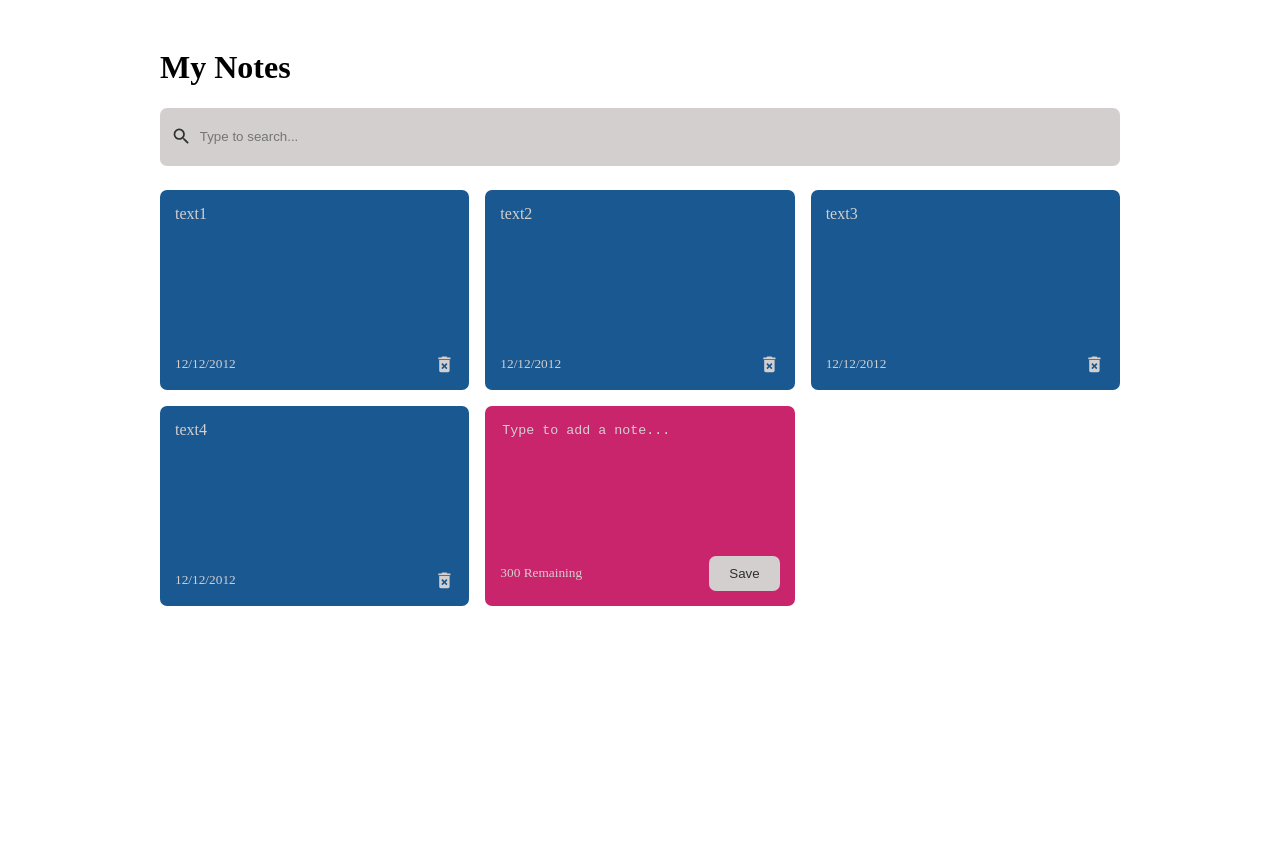
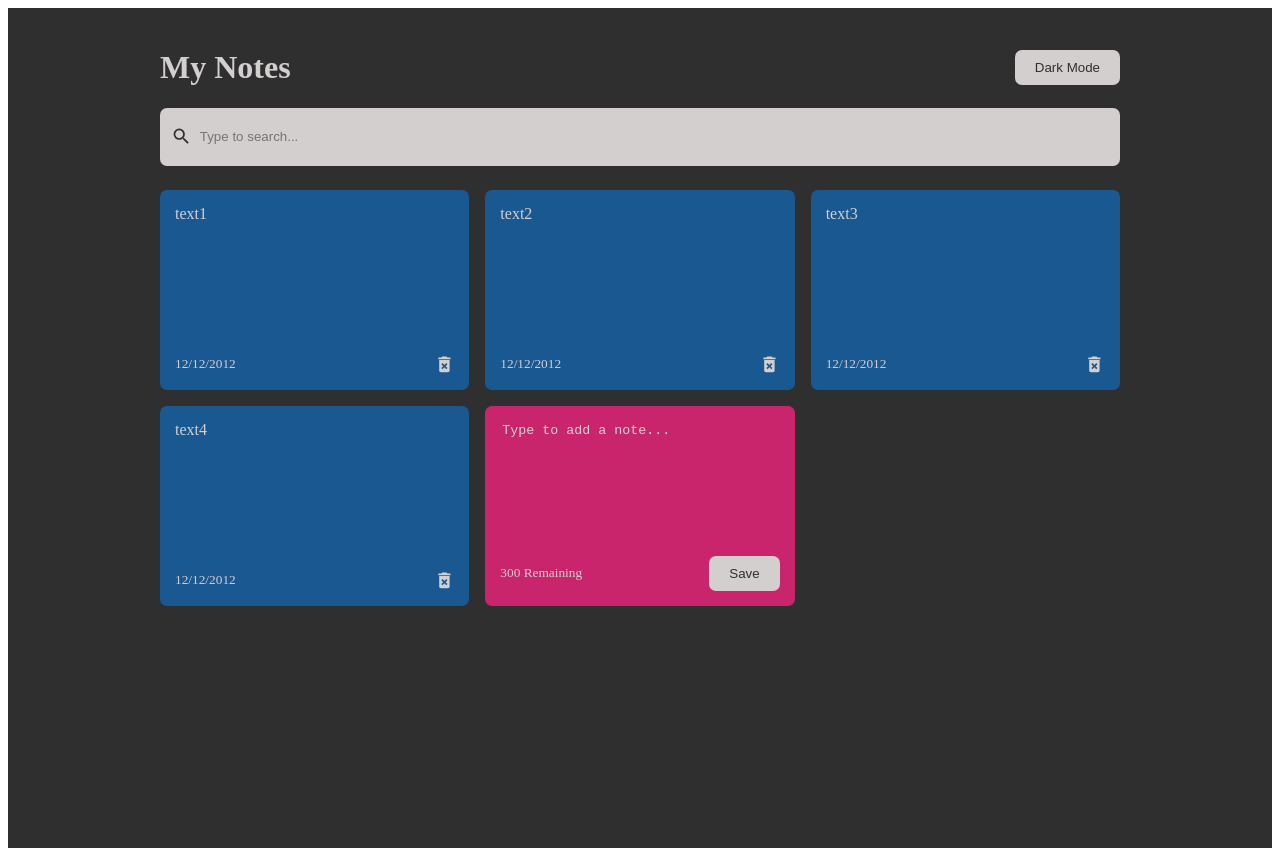
Before and after one commit to Baraah-Rn/Note-App-React-, a React (Create React App) app: page / in a window 1280 px wide. Before the commit the page ends 800 px from the top, so only its background shows below. Built offline with nearby package versions, Linux system fonts and the light colour scheme.

Commit message:
add darkMode

```diff
--- a/src/App.css
+++ b/src/App.css
@@ -5,8 +5,15 @@
   --secondary-color: rgb(47, 47, 47) ;
   --border-radius: 7px;
 }
+.header-box{
+  display: flex;
+  align-items: center;
+  flex-direction: row;
+  justify-content: space-between;
+}
 .container {
   max-width: 960px;
+  min-height: 100vh;
   margin-left: auto;
   margin-right: auto;
  padding: 20px;
@@ -46,14 +53,14 @@ textarea::placeholder{
   color:var(--primary-color);
 }
 
-.save{
+.btn{
   background-color: var(--primary-color) ;
   color:var(--secondary-color);
   border-radius: var(--border-radius);
   padding: 10px 20px;
   border: none;
 }
-.save:hover{
+.btn:hover{
   background-color:var(--secondary-color);
   color: var(--primary-color);
   cursor: pointer;
@@ -88,3 +95,11 @@ background-color: var(--primary-color);
   padding-right: 6px;
   padding-left: 6px;
   }
+
+  .dark-mode{
+    background-color: var(--secondary-color);
+  }
+
+  .dark-mode h1{
+  color: var(--primary-color);
+  }
--- a/src/App.js
+++ b/src/App.js
@@ -3,6 +3,7 @@ import { useState } from "react";
 import { v4 as uuidv4 } from "uuid";
 import NotesList from "./components/NotesList";
 import Search from "./components/Search";
+import Header from "./components/Header";
 
 const App = () => {
   const [notes, setNotes] = useState([
@@ -28,6 +29,7 @@ const App = () => {
     },
   ]);
   const [searchText, setSearchText] = useState("");
+  const [darkMode, setDarkMode] = useState("false");
 
   const addNote = (noteText) => {
     const date = new Date();
@@ -46,8 +48,9 @@ const App = () => {
   };
 
   return (
+    <div className={`${darkMode && "dark-mode"}`}>
       <div className="container">
-      <h1>My Notes</h1>
+        <Header handleDarkMode={setDarkMode} />
         <Search handleSearch={setSearchText} />
         <NotesList
           notes={notes.filter((note) =>
@@ -57,6 +60,7 @@ const App = () => {
           handleDeleteNote={deleteNote}
         />
       </div>
+    </div>
   );
 };
 
--- a/src/components/AddNote.js
+++ b/src/components/AddNote.js
@@ -31,7 +31,7 @@ const handleSave = (e)=>{
       ></textarea>
       <div className="note-footer">
         <small>{characterLimit-noteText.length} Remaining</small>
-        <button className="save"
+        <button className="btn"
         onClick={handleSave}>Save</button>
       </div>
     </div>
--- /dev/null
+++ b/src/components/Header.js
@@ -0,0 +1,17 @@
+import React from "react";
+
+const Header = ({ handleDarkMode }) => {
+  return (
+    <div className="header-box">
+      <h1>My Notes</h1>
+      <button
+        onClick={() => handleDarkMode((previousDarkMode) => !previousDarkMode)}
+        className="btn"
+      >
+        Dark Mode
+      </button>
+    </div>
+  );
+};
+
+export default Header;
```
Lines whose indentation alone changed are shown as unchanged.
